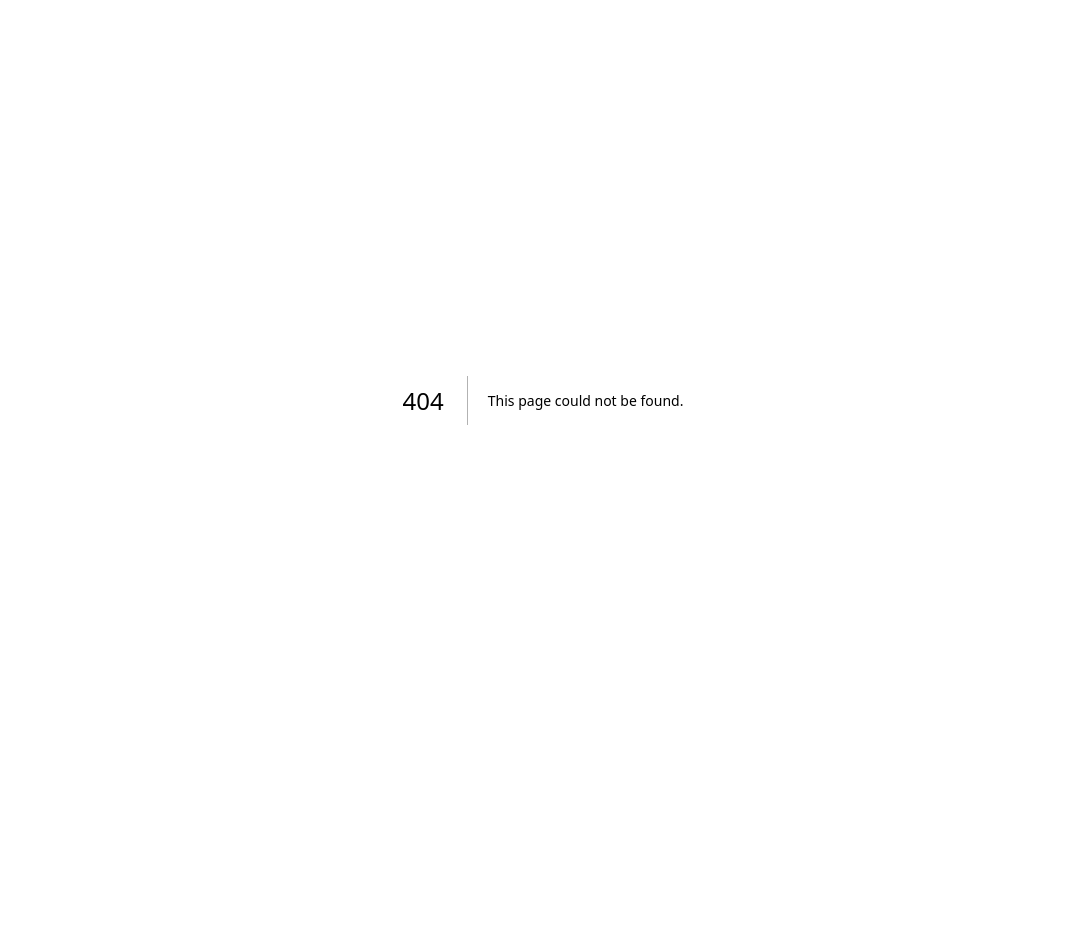
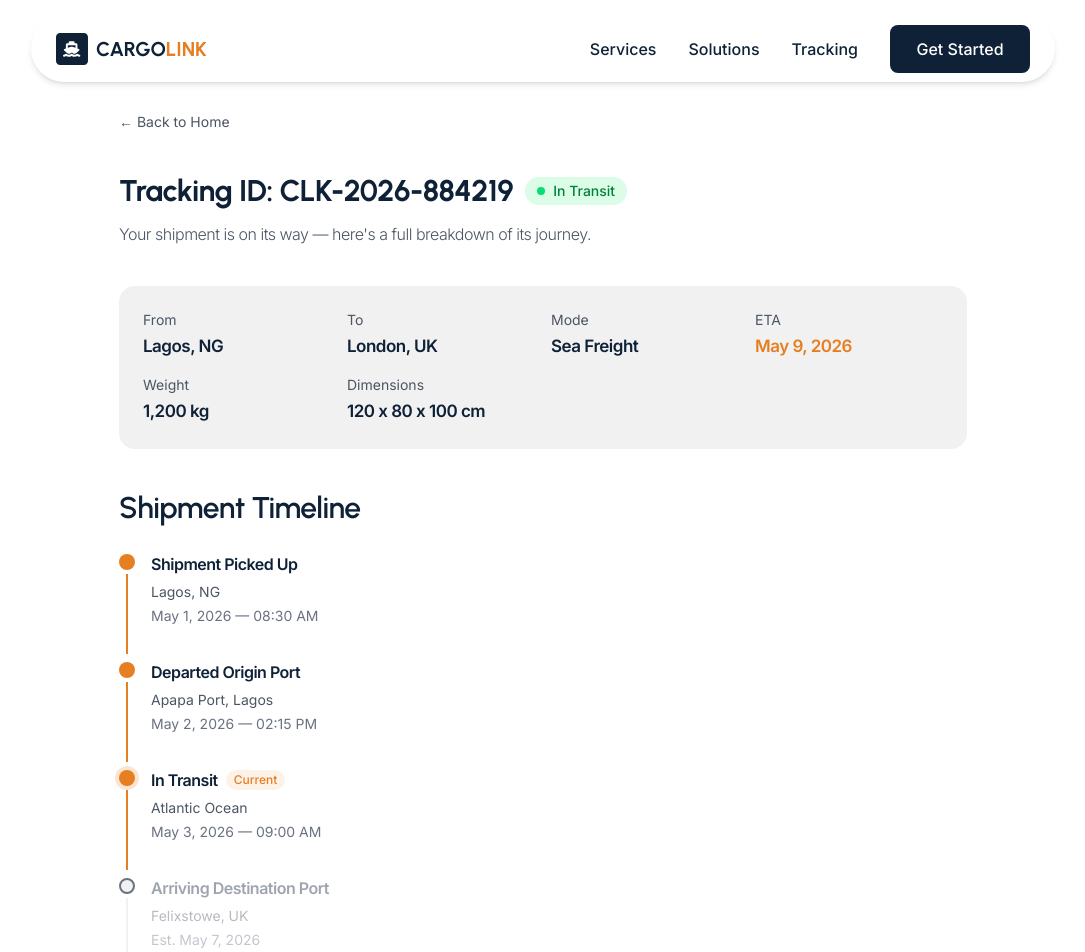
Before and after one commit to Ot-Charlie/cargolink-logistics, a Next.js app: page /tracking in a window 1280 px wide. Before the commit this address had no page. Shown: the top 952 px of the page, without its empty margins (97-1182 px from the left). Before the commit the page ends 800 px from the top, so only its background shows below. Built offline with nearby package versions, Linux system fonts and the light colour scheme.

Commit message:
feat: add tracking page, form validation and navbar variant prop

```diff
--- /dev/null
+++ b/src/app/tracking/page.tsx
@@ -0,0 +1,184 @@
+import Navbar from "@/components/Navbar";
+import Link from "next/link";
+import styles from "@/app/typography.module.css";
+
+const mockShipment = {
+  id: "CLK-2026-884219",
+  status: "In Transit",
+  from: "Lagos, NG",
+  to: "London, UK",
+  mode: "Sea Freight",
+  weight: "1,200 kg",
+  dimensions: "120 x 80 x 100 cm",
+  eta: "May 9, 2026",
+  timeline: [
+    {
+      title: "Shipment Picked Up",
+      location: "Lagos, NG",
+      date: "May 1, 2026",
+      time: "08:30 AM",
+      completed: true,
+    },
+    {
+      title: "Departed Origin Port",
+      location: "Apapa Port, Lagos",
+      date: "May 2, 2026",
+      time: "02:15 PM",
+      completed: true,
+    },
+    {
+      title: "In Transit",
+      location: "Atlantic Ocean",
+      date: "May 3, 2026",
+      time: "09:00 AM",
+      completed: true,
+      current: true,
+    },
+    {
+      title: "Arriving Destination Port",
+      location: "Felixstowe, UK",
+      date: "Est. May 7, 2026",
+      time: "",
+      completed: false,
+    },
+    {
+      title: "Out for Delivery",
+      location: "London, UK",
+      date: "Est. May 8, 2026",
+      time: "",
+      completed: false,
+    },
+    {
+      title: "Delivered",
+      location: "London, UK",
+      date: "Est. May 9, 2026",
+      time: "",
+      completed: false,
+    },
+  ],
+};
+
+export default function TrackingPage() {
+  return (
+    <main className="bg-background min-h-screen">
+      <Navbar variant="solid" />
+
+      <div className="pt-28 pb-16 px-6 max-w-4xl mx-auto flex flex-col gap-10">
+
+        {/* Back to Home */}
+        <Link
+          href="/"
+          className="flex items-center gap-2 text-text-subtle font-inter text-sm hover:text-accent transition-colors w-fit"
+        >
+          ← Back to Home
+        </Link>
+
+        {/* Hero Area */}
+        <div className="flex flex-col gap-3">
+          <div className="flex items-center gap-3 flex-wrap">
+            <h1 className={`font-urbanist font-bold text-text-heading ${styles.reliabilityHeading}`}>
+              Tracking ID: {mockShipment.id}
+            </h1>
+            <span className="flex items-center gap-2 px-3 py-1 rounded-full bg-green-100 text-green-700 font-inter text-sm font-medium">
+              <span className="w-2 h-2 rounded-full bg-[#05DF72]"></span>
+              {mockShipment.status}
+            </span>
+          </div>
+          <p className={`font-inter text-text-subtle ${styles.sectionSubtext}`}>
+            Your shipment is on its way — here's a full breakdown of its journey.
+          </p>
+        </div>
+
+        {/* Shipment Details Card */}
+        <div className="bg-light-shade rounded-2xl p-6 grid grid-cols-2 gap-4 lg:grid-cols-4">
+          <div className="flex flex-col gap-1">
+            <span className={`font-inter text-text-subtle ${styles.footerLink}`}>From</span>
+            <span className={`font-inter font-semibold text-text-heading ${styles.featureHeading}`}>{mockShipment.from}</span>
+          </div>
+          <div className="flex flex-col gap-1">
+            <span className={`font-inter text-text-subtle ${styles.footerLink}`}>To</span>
+            <span className={`font-inter font-semibold text-text-heading ${styles.featureHeading}`}>{mockShipment.to}</span>
+          </div>
+          <div className="flex flex-col gap-1">
+            <span className={`font-inter text-text-subtle ${styles.footerLink}`}>Mode</span>
+            <span className={`font-inter font-semibold text-text-heading ${styles.featureHeading}`}>{mockShipment.mode}</span>
+          </div>
+          <div className="flex flex-col gap-1">
+            <span className={`font-inter text-text-subtle ${styles.footerLink}`}>ETA</span>
+            <span className={`font-inter font-semibold text-accent ${styles.featureHeading}`}>{mockShipment.eta}</span>
+          </div>
+          <div className="flex flex-col gap-1">
+            <span className={`font-inter text-text-subtle ${styles.footerLink}`}>Weight</span>
+            <span className={`font-inter font-semibold text-text-heading ${styles.featureHeading}`}>{mockShipment.weight}</span>
+          </div>
+          <div className="flex flex-col gap-1">
+            <span className={`font-inter text-text-subtle ${styles.footerLink}`}>Dimensions</span>
+            <span className={`font-inter font-semibold text-text-heading ${styles.featureHeading}`}>{mockShipment.dimensions}</span>
+          </div>
+        </div>
+
+        {/* Timeline */}
+        <div className="flex flex-col gap-0">
+          <h2 className={`font-urbanist font-semibold text-text-heading mb-6 ${styles.reliabilityHeading}`}>
+            Shipment Timeline
+          </h2>
+
+          <div className="relative flex flex-col">
+            {mockShipment.timeline.map((step, index) => (
+              <div key={index} className="flex gap-4 relative">
+
+                {/* Line + Circle */}
+                <div className="flex flex-col items-center">
+                  <div className={`w-4 h-4 rounded-full shrink-0 mt-1 z-10 ${
+                    step.current
+                      ? "bg-accent ring-4 ring-accent/20"
+                      : step.completed
+                      ? "bg-accent"
+                      : "bg-light-shade border-2 border-text-light"
+                  }`} />
+                  {index < mockShipment.timeline.length - 1 && (
+                    <div className={`w-0.5 flex-1 my-1 ${
+                      step.completed ? "bg-accent" : "bg-light-shade"
+                    }`} />
+                  )}
+                </div>
+
+                {/* Content */}
+                <div className={`flex flex-col gap-1 pb-8 ${
+                  step.current ? "opacity-100" : step.completed ? "opacity-100" : "opacity-40"
+                }`}>
+                  <div className="flex items-center gap-2 flex-wrap">
+                    <h3 className={`font-inter font-semibold text-text-heading ${styles.bulletHeading}`}>
+                      {step.title}
+                    </h3>
+                    {step.current && (
+                      <span className="px-2 py-0.5 rounded-full bg-accent/10 text-accent font-inter text-xs font-medium">
+                        Current
+                      </span>
+                    )}
+                  </div>
+                  <p className={`font-inter text-text-subtle ${styles.footerLink}`}>
+                    {step.location}
+                  </p>
+                  <p className={`font-inter text-text-light ${styles.footerLink}`}>
+                    {step.date}{step.time && ` — ${step.time}`}
+                  </p>
+                </div>
+
+              </div>
+            ))}
+          </div>
+        </div>
+
+        {/* Back to Home Button */}
+        <Link
+          href="/"
+          className={`cursor-pointer flex items-center justify-center gap-2 bg-text-heading text-background font-inter font-semibold rounded-xl w-full lg:w-60 h-12 hover:opacity-90 transition-all ${styles.learnBtn}`}
+        >
+          ← Back to Home
+        </Link>
+
+      </div>
+    </main>
+  );
+}
--- a/src/components/Navbar.tsx
+++ b/src/components/Navbar.tsx
@@ -6,24 +6,30 @@ import Image from "next/image";
 
 const NAV_LINKS = ["Services", "Solutions", "Tracking"];
 
-export default function Navbar() {
+interface NavbarProps {
+  variant?: "transparent" | "solid";
+}
+
+export default function Navbar({ variant = "transparent" }: NavbarProps) {
   const [isOpen, setIsOpen] = useState(false);
   const [scrolled, setScrolled] = useState(false);
 
   useEffect(() => {
+    if (variant === "solid") return;
     const handleScroll = () => {
       setScrolled(window.scrollY > 10);
     };
-
     window.addEventListener("scroll", handleScroll);
     return () => window.removeEventListener("scroll", handleScroll);
-  }, []);
+  }, [variant]);
+
+  const isSolid = variant === "solid" || scrolled;
 
   return (
-   <div className="fixed top-4 z-50 w-[80%] left-1/2 -translate-x-1/2">
+    <div className="fixed top-4 z-50 w-[80%] left-1/2 -translate-x-1/2">
       {/* Navbar */}
       <nav className={`w-full px-6 py-2 rounded-[75px] border transition-all duration-300 ${
-        scrolled
+        isSolid
           ? "bg-background border-background shadow-md"
           : "bg-background/20 backdrop-blur-md border-background/20"
       }`}>
@@ -38,7 +44,7 @@ export default function Navbar() {
               loading="eager"
             />
             <span className="text-xl font-bold font-urbanist">
-              <span className={scrolled ? "text-text-heading" : "text-background"}>CARGO</span>
+              <span className={isSolid ? "text-text-heading" : "text-background"}>CARGO</span>
               <span className="text-accent">LINK</span>
             </span>
           </div>
--- a/src/components/TrackingForm.tsx
+++ b/src/components/TrackingForm.tsx
@@ -1,6 +1,7 @@
 "use client";
 
 import { useState } from "react";
+import { useRouter } from "next/navigation";
 import Image from "next/image";
 import styles from "@/app/typography.module.css";
 import dynamic from 'next/dynamic';
@@ -25,6 +26,8 @@ interface FormData {
 }
 
 export default function TrackingForm() {
+  const router = useRouter();
+
   const [mode, setMode] = useState<"track" | "schedule">("track");
   const [errors, setErrors] = useState<FormErrors>({});
   const [success, setSuccess] = useState(false);
@@ -34,6 +37,8 @@ export default function TrackingForm() {
     transportMode: "",
     destination: "",
   });
+  const [trackingId, setTrackingId] = useState("");
+  const [trackingError, setTrackingError] = useState("");
 
   const validate = () => {
     const newErrors: FormErrors = {};
@@ -55,6 +60,19 @@ export default function TrackingForm() {
     setSuccess(false);
     setFormData({ pickupDate: "", deliveryDate: "", transportMode: "", destination: "" });
     setErrors({});
+  };
+
+  const handleTrack = () => {
+    if (!trackingId) {
+      setTrackingError("Please enter a tracking ID");
+      return;
+    }
+    const format = /^CLK-\d{4}-\d{6}$/;
+    if (!format.test(trackingId)) {
+      setTrackingError("Invalid format. Use CLK-YYYY-XXXXXX (e.g. CLK-2026-884219)");
+      return;
+    }
+    router.push(`/tracking?id=${trackingId}`);
   };
 
   return (
@@ -99,9 +117,19 @@ export default function TrackingForm() {
           <input
   id="tracking-id"
   type="text"
-              placeholder="e.g. CLK-2024-8842"
-              className={`w-full h-12 rounded-[10px] glass border-background/50 px-4 font-inter text-background placeholder:text-background/60 outline-none ${styles.glassBtn}`}
+  placeholder="e.g. CLK-2026-884219"
+  value={trackingId}
+  onChange={(e) => {
+    setTrackingId(e.target.value);
+    if (e.target.value) setTrackingError("");
+  }}
+  className={`w-full h-12 rounded-[10px] glass px-4 font-inter text-background placeholder:text-background/60 outline-none ${styles.glassBtn} ${
+    trackingError ? "border-2 border-red-400" : "border-background/50"
+  }`}
 />
+{trackingError && (
+  <p className="text-red-400 text-xs font-inter mt-1 ml-2">{trackingError}</p>
+)}
           </div>
 
           {/* Shipment Info Card */}
@@ -134,6 +162,7 @@ export default function TrackingForm() {
           {/* Track Button */}
          <button
   type="button"
+  onClick={handleTrack}
   className={`cursor-pointer w-full h-10 bg-accent text-background font-inter font-semibold rounded-[10px] hover:bg-dark-accent transition-all ${styles.trackBtn}`}
 >
   Track Shipment →
@@ -145,7 +174,7 @@ export default function TrackingForm() {
       {mode === "schedule" && !success && (
         <>
           {/* Pickup and Delivery Date */}
-          <div className="overflow-hidden rounded-[10px]">
+          <div className="overflow-hidden">
           <div className="flex flex-col gap-2 lg:flex-row lg:gap-2 min-w-0">
             <div className="flex flex-col gap-1 flex-1 min-w-0">
               <label htmlFor="pickup-date" className="font-inter font-medium text-background/60 text-sm">
```
Also changed, not shown: public/hamburg.svg. Lines whose indentation alone changed are shown as unchanged.
